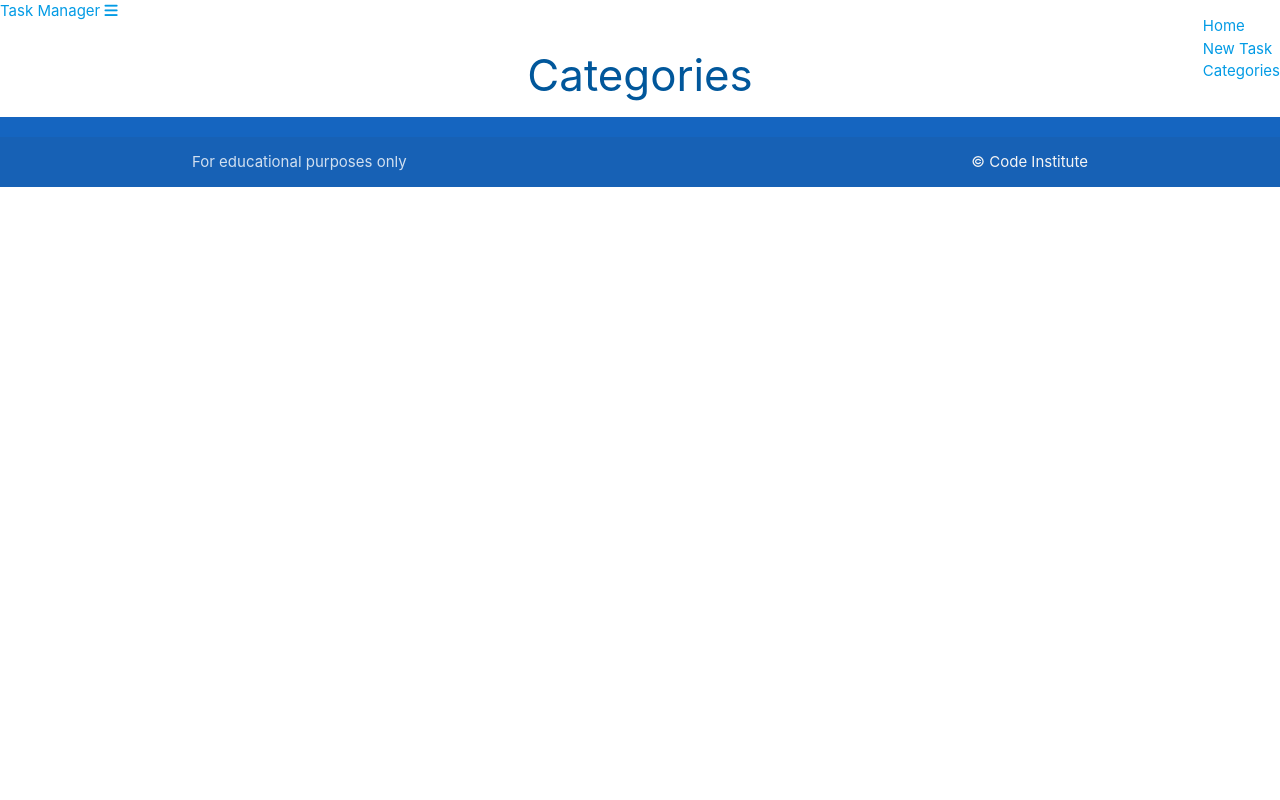
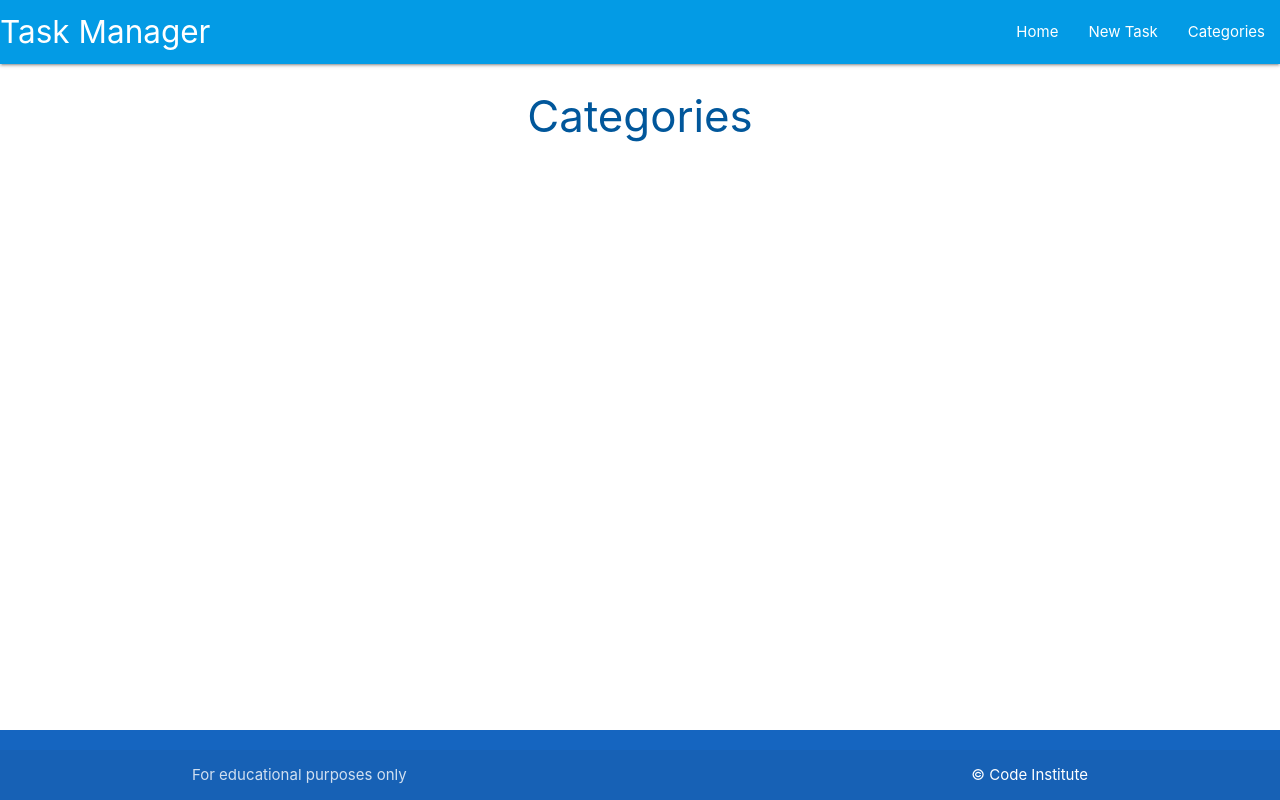
Before and after one commit to valerieniloinsigh31/Materialize_Framework_Project, a Flask app: page /categories in a window 1280 px wide. Run offline with Flask 3, Linux system fonts and the light colour scheme.

Commit message:
Update base.html format

```diff
--- a/taskmanager/templates/base.html
+++ b/taskmanager/templates/base.html
@@ -1,18 +1,24 @@
 <!DOCTYPE html>
 <html lang="en">
 <head>
+
     <meta charset="UTF-8">
+    <meta http-equiv="X-UA-Compatible" content="IE=edge">
     <meta name="viewport" content="width=device-width, initial-scale=1.0">
-    <link rel="stylesheet" href="https://cdnjs.cloudflare.com/ajax/libs/font-awesome/6.4.0/css/all.min.css" integrity="sha512-iecdLmaskl7CVkqkXNQ/ZH/XLlvWZOJyj7Yy7tcenmpD1ypASozpmT/E0iPtmFIB46ZmdtAc9eNBvH0H/ZpiBw==" crossorigin="anonymous" referrerpolicy="no-referrer" />
-    <link rel="stylesheet" href="https://cdnjs.cloudflare.com/ajax/libs/materialize/1.0.0/css/materialize.min.css" type="text/css">
-    <link rel="stylesheet" href="{{ url_for('static', filename='css/style.css') }}" type="text/css>
+    <link rel="stylesheet" href="https://cdnjs.cloudflare.com/ajax/libs/font-awesome/5.15.3/css/all.min.css"
+        integrity="sha512-iBBXm8fW90+nuLcSKlbmrPcLa0OT92xO1BIsZ+ywDWZCvqsWgccV3gFoRBv0z+8dLJgyAHIhR35VZc2oM/gI1w=="
+        crossorigin="anonymous" referrerpolicy="no-referrer">
+    <link rel="stylesheet" href="https://cdnjs.cloudflare.com/ajax/libs/materialize/1.0.0/css/materialize.min.css"
+        type="text/css">
+    <link rel="stylesheet" href="{{ url_for('static', filename='css/style.css') }}" type="text/css">
     <title>Task Manager</title>
 </head>
+
 <body>
 
     <header>
         <!-- top navbar -->
-        <nav class="light-blue-darken-1">
+        <nav class="light-blue darken-1">
             <div class="nav-wrapper">
             <a href="{{ url_for('home') }}" class="brand-logo">Task Manager</a>
             <a href="#" data-target="mobile-demo" class="sidenav-trigger"><i class="fas fa-bars"></i></a>
@@ -41,12 +47,13 @@
         <div class="footer-copyright">
             <div class="container">
                 For educational purposes only
-          <a class="grey-text text-lighten-4 right" href="https://codeinstitute.net" target="_blank">&copy; Code Institute</a>
+                <a class="white-text right" href="https://codeinstitute.net" target="_blank">&copy; Code Institute</a>
             </div>
         </div>
     </footer>
 
     <script src="https://cdnjs.cloudflare.com/ajax/libs/materialize/1.0.0/js/materialize.min.js"></script>
     <script src="{{ url_for('static', filename='js/script.js') }}"></script>
+
 </body>
 </html>
```
Lines whose indentation alone changed are shown as unchanged.
